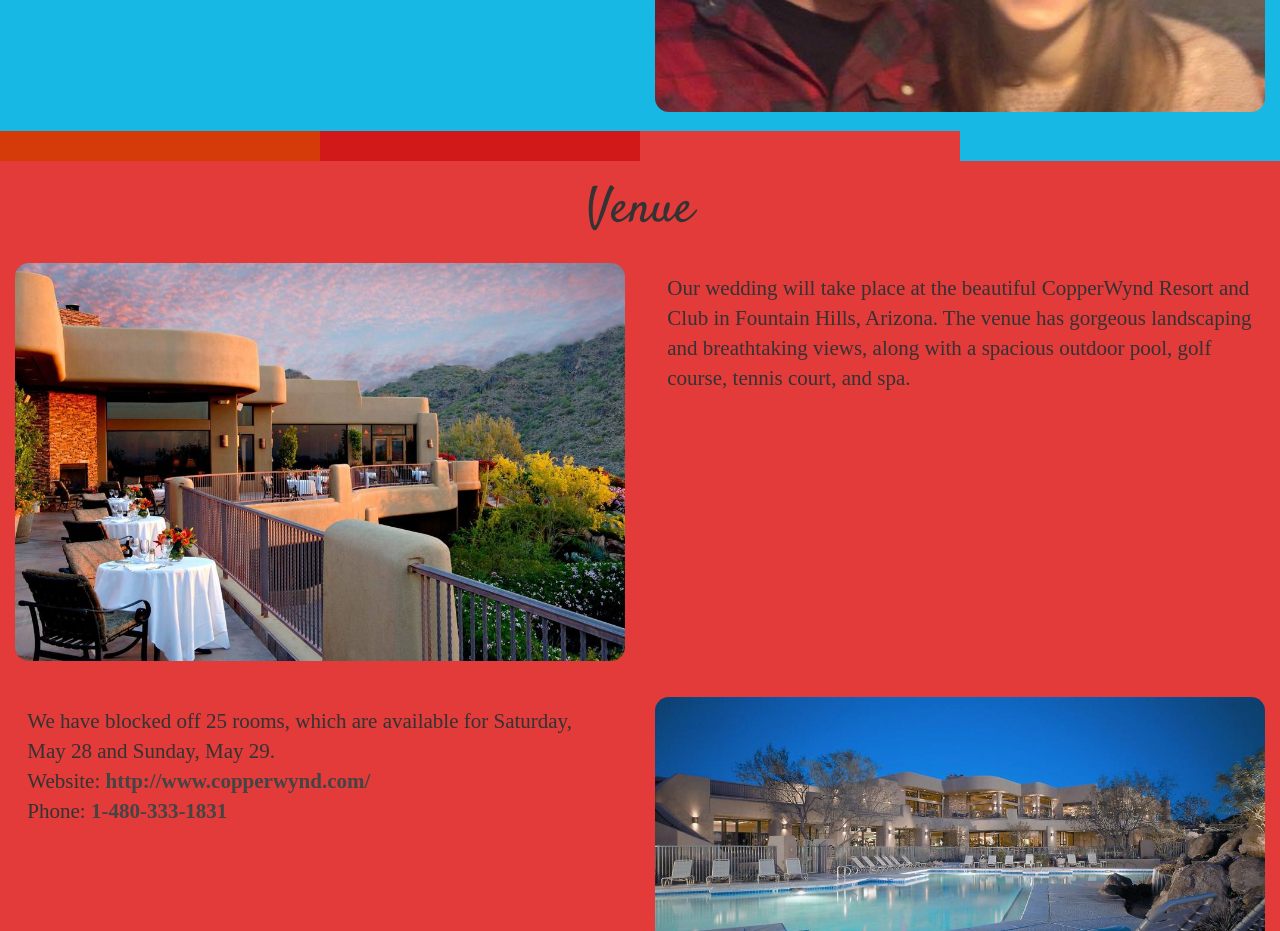
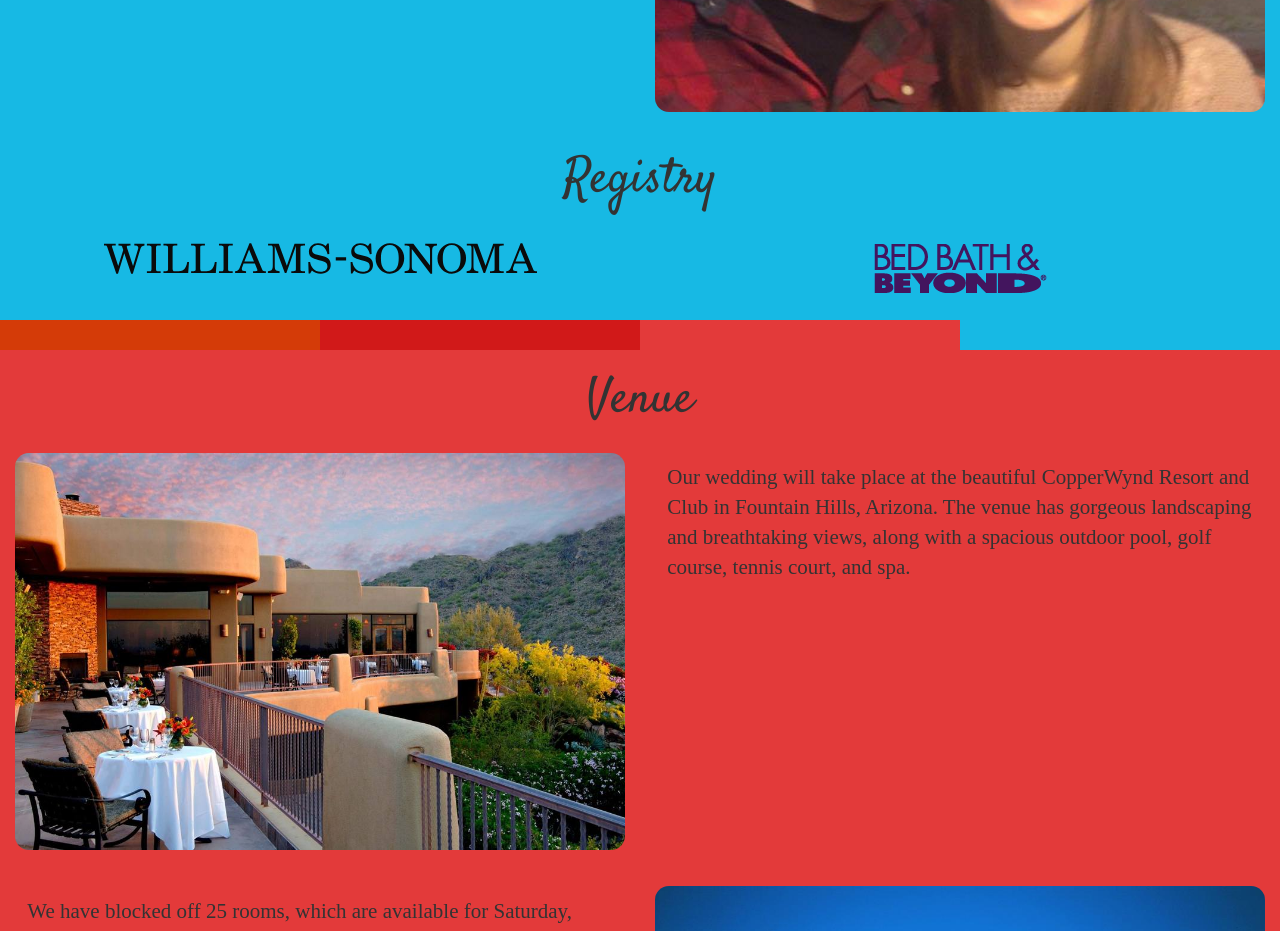
Before and after one commit to retrohacker/wedding, a website: page index.html in a window 1280 px wide. Shown: the part 1040-1971 px from the top of the page. Drawn offline with Linux system fonts and the light colour scheme; a web font is replaced by a local one.

Commit message:
Added registry

```diff
--- a/index.html
+++ b/index.html
@@ -71,6 +71,23 @@
           </div>
           <div class="col-sm-6 wedding-column">
             <img src="./images/us.jpg">
+          </div>
+        </div>
+      </div>
+      <div class="wedding-section">
+        Registry
+      </div>
+      <div class="container-fluid">
+        <div class="row">
+          <div class="col-sm-6 wedding-text">
+            <a href="https://secure.williams-sonoma.com/registry/gjjfkshflg/registry-list.html">
+              <img style="display: block; margin:auto;" src="./images/sonoma.svg">
+            </a>
+          </div>
+          <div class="col-sm-6 wedding-text">
+            <a href="http://www.bedbathandbeyond.com/store/giftregistry/view_registry_guest.jsp?eventType=Wedding&registryId=542619466">
+              <img style="display: block; margin: auto;" src="./images/bbb.png">
+            </a>
           </div>
         </div>
       </div>
```
Also changed, not shown: images/bbb.png (added), images/sonoma.svg (added).
